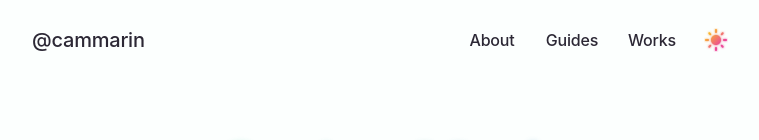
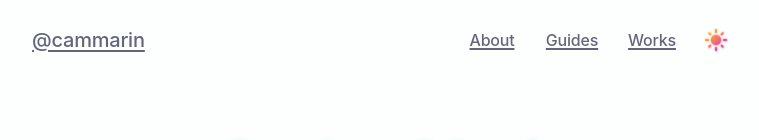
Before and after one commit to cammarin/cammarin.me, a Next.js app: page / in a window 1280 px wide. Shown: the top 140 px of the page, without its empty margins (260-1019 px from the left). Built offline with nearby package versions, Linux system fonts and the light colour scheme; a web font is replaced by a local one.

Commit message:
feat(tailwind): style anchors

```diff
--- a/src/styles/globals.css
+++ b/src/styles/globals.css
@@ -9,6 +9,25 @@
   select,
   textarea {
     @apply focus-ring;
+  }
+
+  a {
+    text-decoration-line: underline;
+    text-decoration-thickness: 0.1em;
+    text-underline-offset: 0.125em;
+
+    @apply text-neutral-300;
+    @apply rounded-sm;
+    @apply hover:text-neutral-900;
+    @apply focus-visible:text-neutral-900;
+    @apply dark:text-neutral-50;
+    @apply dark:hover:text-neutral-10;
+    @apply dark:focus-visible:text-neutral-10;
+  }
+
+  a:hover,
+  a:focus-visible {
+    text-decoration-thickness: 0.125em;
   }
 }
 
```
